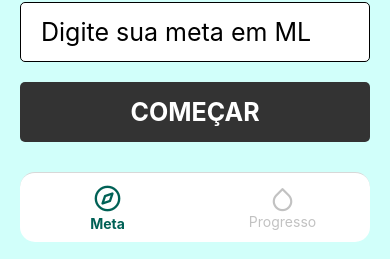
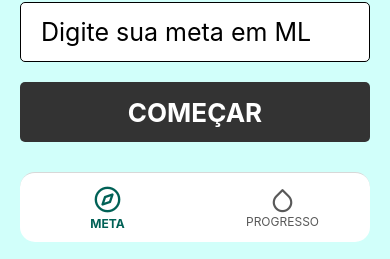
Before and after one commit to Khoala-Dev/drunk-of-water, a React Native app: screen /Target in a window 390 px wide. Shown: the part 582-841 px from the top of the page. Built offline with nearby package versions, Linux system fonts and the light colour scheme.

Commit message:
style(variable-names): Ajustando estilizações

```diff
--- a/src/components/atoms/Button.tsx
+++ b/src/components/atoms/Button.tsx
@@ -35,7 +35,6 @@ const Button = ({
 const styles = (theme: ThemeColors) => StyleSheet.create({
   button: {
     height: 60,
-    paddingHorizontal: 20,
     borderRadius: 5,
     justifyContent: 'center',
     alignItems: 'center',
@@ -43,9 +42,8 @@ const styles = (theme: ThemeColors) => StyleSheet.create({
   },
   text: {
     fontWeight: 'bold',
-    fontSize: 25,
+    fontSize: 26,
     textTransform: 'uppercase',
-    lineHeight: 60,
     color: theme.buttonText,
   },
 });
--- a/src/components/atoms/TabBarIcon.tsx
+++ b/src/components/atoms/TabBarIcon.tsx
@@ -12,7 +12,7 @@ type TabBarIconProps = {
 
 const TabBarIcon: React.FC<TabBarIconProps> = ({ focused, icon, label }) => {
   const { theme } = useTheme();
-  const { container, focus, blur } = styles(theme);
+  const { container, focus, text } = styles(theme);
 
   return (
     <View style={container}>
@@ -21,7 +21,7 @@ const TabBarIcon: React.FC<TabBarIconProps> = ({ focused, icon, label }) => {
         size={focused ? 28 : 26}
         color={focused ? theme.secondary : theme.grey}
       />
-      <Text style={focused ? focus : blur}>
+      <Text style={[text, focused && focus]}>
         {label}
       </Text>
     </View>
@@ -38,8 +38,10 @@ const styles = (theme: ThemeColors) => StyleSheet.create({
     fontWeight: 'bold',
     color: theme.secondary,
   },
-  blur: {
+  text: {
     color: theme.grey,
+    textTransform: 'uppercase',
+    fontSize: 12,
   },
 });
 
--- a/src/theme/index.ts
+++ b/src/theme/index.ts
@@ -5,8 +5,8 @@ const colors = {
   'dark-blue': '#006156',
   'white': '#FFFFFF',
   'black': '#333333',
-  'light-grey': '#595959',
-  'dark-grey': '#C2C2C2',
+  'dark-grey': '#595959',
+  'light-grey': '#C2C2C2',
 }
 
 const theme: Theme = {
```
